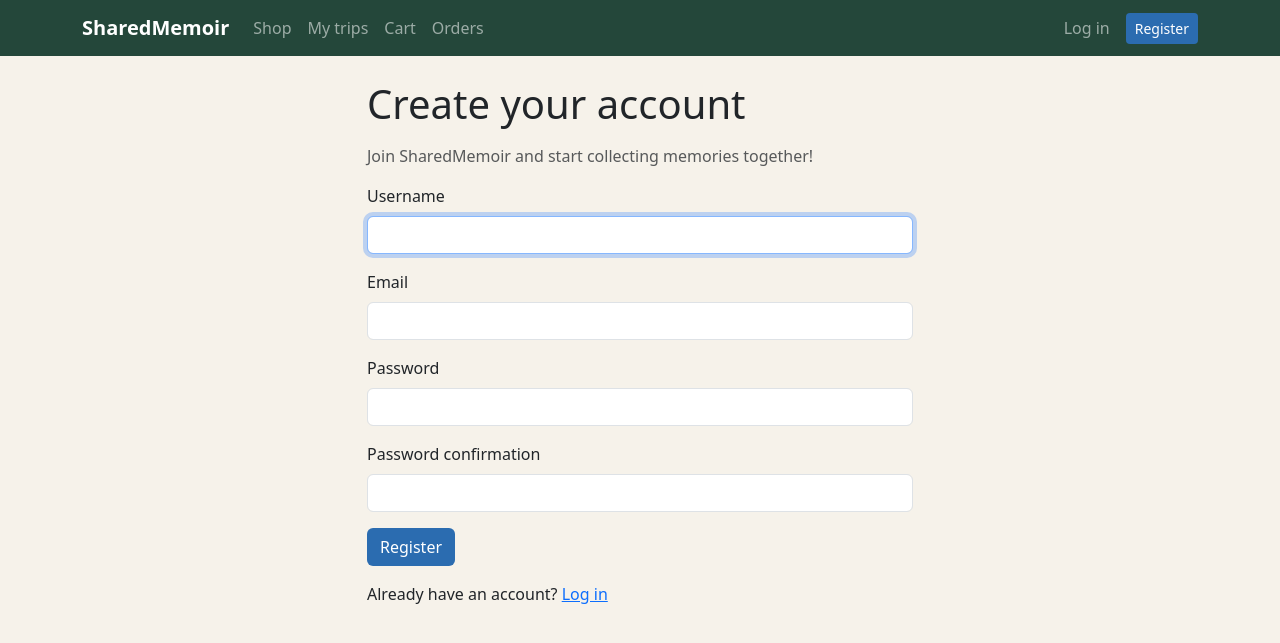
After one commit to aleeyc/sharedmemoir, a Django app: page /accounts/register/ in a window 1280 px wide. The commit adds this page. Shown: the top 643 px of the page. Run offline with Django 5.2, Linux system fonts and the light colour scheme.

Commit message:
feat(accounts): add user registration and authentication

```diff
--- /dev/null
+++ b/SharedMemoir/sharedmemoir/accounts/forms.py
@@ -0,0 +1,20 @@
+from django import forms
+from django.contrib.auth.forms import UserCreationForm
+from django.contrib.auth.models import User
+
+
+class RegisterForm(UserCreationForm):
+    # UserCreationForm already has username, password1 and password2.
+    # We only add an email field on top of it.
+    email = forms.EmailField(required=True)
+
+    class Meta:
+        model = User
+        fields = ["username", "email", "password1", "password2"]
+
+    def __init__(self, *args, **kwargs):
+        super().__init__(*args, **kwargs)
+
+        # Give every input the Bootstrap "form-control" class
+        for field in self.fields.values():
+            field.widget.attrs["class"] = "form-control"
--- /dev/null
+++ b/SharedMemoir/sharedmemoir/accounts/urls.py
@@ -0,0 +1,19 @@
+from django.contrib.auth import views as auth_views
+from django.urls import path
+
+from . import views
+
+urlpatterns = [
+    # Our own view
+    path("register/", views.register, name="register"),
+
+    # Django's built-in login and logout views
+    path(
+        "login/",
+        auth_views.LoginView.as_view(
+            template_name="registration/login.html"
+        ),
+        name="login"
+    ),
+    path("logout/", auth_views.LogoutView.as_view(), name="logout"),
+]
--- a/SharedMemoir/sharedmemoir/accounts/views.py
+++ b/SharedMemoir/sharedmemoir/accounts/views.py
@@ -1,3 +1,31 @@
-from django.shortcuts import render
+from django.contrib import messages
+from django.contrib.auth import login
+from django.shortcuts import redirect, render
 
-# Create your views here.
+from .forms import RegisterForm
+
+
+def register(request):
+    if request.method == "POST":
+        form = RegisterForm(request.POST)
+
+        if form.is_valid():
+            # Save the new user into the database
+            user = form.save()
+
+            # Log the new user in straight away
+            login(request, user)
+
+            messages.success(
+                request,
+                "Welcome to SharedMemoir! Your account has been created."
+            )
+            return redirect("home")
+    else:
+        form = RegisterForm()
+
+    return render(
+        request,
+        "registration/register.html",
+        {"form": form}
+    )
--- a/SharedMemoir/sharedmemoir/sharedmemoir/urls.py
+++ b/SharedMemoir/sharedmemoir/sharedmemoir/urls.py
@@ -17,19 +17,13 @@ Including another URLconf
 from django.conf import settings
 from django.conf.urls.static import static
 from django.urls import include, path
-from django.contrib.auth import views as auth_views
 
 urlpatterns = [
     path("", include("shop.urls")),
     path("trips/", include("trips.urls")),
 
-    path(
-        "accounts/login/",
-        auth_views.LoginView.as_view(
-            template_name="registration/login.html"
-        ),
-        name="login"
-    ),
+    # register, login and logout are all in accounts/urls.py
+    path("accounts/", include("accounts.urls")),
 ]
 
 urlpatterns += static(settings.MEDIA_URL, document_root=settings.MEDIA_ROOT)
--- a/SharedMemoir/sharedmemoir/templates/base.html
+++ b/SharedMemoir/sharedmemoir/templates/base.html
@@ -30,14 +30,14 @@
             {% if user.is_authenticated %}
                 <li class="nav-item"><span class="nav-link">Hi, {{ user.username }}</span></li>
                 <li class="nav-item">
-                <form method="post" action="#" class="d-inline">
+                <form method="post" action="{% url 'logout' %}" class="d-inline">
                     {% csrf_token %}
                     <button type="submit" class="btn btn-link nav-link">Log out</button>
                 </form>
                 </li>
             {% else %}
                 <li class="nav-item"><a class="nav-link" href="{% url 'login' %}">Log in</a></li>
-                <li class="nav-item"><a class="btn btn-blue btn-sm ms-lg-2" href="#">Register</a></li>
+                <li class="nav-item"><a class="btn btn-blue btn-sm ms-lg-2" href="{% url 'register' %}">Register</a></li>
             {% endif %}
             </ul>
         </div>
--- /dev/null
+++ b/SharedMemoir/sharedmemoir/templates/registration/register.html
@@ -0,0 +1,46 @@
+{% extends "base.html" %}
+
+{% block title %}Register | SharedMemoir{% endblock %}
+
+{% block content %}
+<div class="row justify-content-center">
+    <div class="col-md-6">
+        <h1 class="mb-3">Create your account</h1>
+        <p class="text-muted">
+            Join SharedMemoir and start collecting memories together!
+        </p>
+
+        <form method="post">
+            {% csrf_token %}
+
+            {{ form.non_field_errors }}
+
+            {% for field in form %}
+                <div class="mb-3">
+                    <label class="form-label"
+                           for="{{ field.id_for_label }}">
+                        {{ field.label }}
+                    </label>
+
+                    {{ field }}
+
+                    {% for error in field.errors %}
+                        <div class="text-danger small">
+                            {{ error }}
+                        </div>
+                    {% endfor %}
+                </div>
+            {% endfor %}
+
+            <button type="submit" class="btn btn-blue">
+                Register
+            </button>
+        </form>
+
+        <p class="mt-3">
+            Already have an account?
+            <a href="{% url 'login' %}">Log in</a>
+        </p>
+    </div>
+</div>
+{% endblock %}
```
Also changed, not shown: SharedMemoir/sharedmemoir/accounts/tests.py (+65 -1 lines), SharedMemoir/sharedmemoir/templates/registration/login.html (+6 -1 lines).
